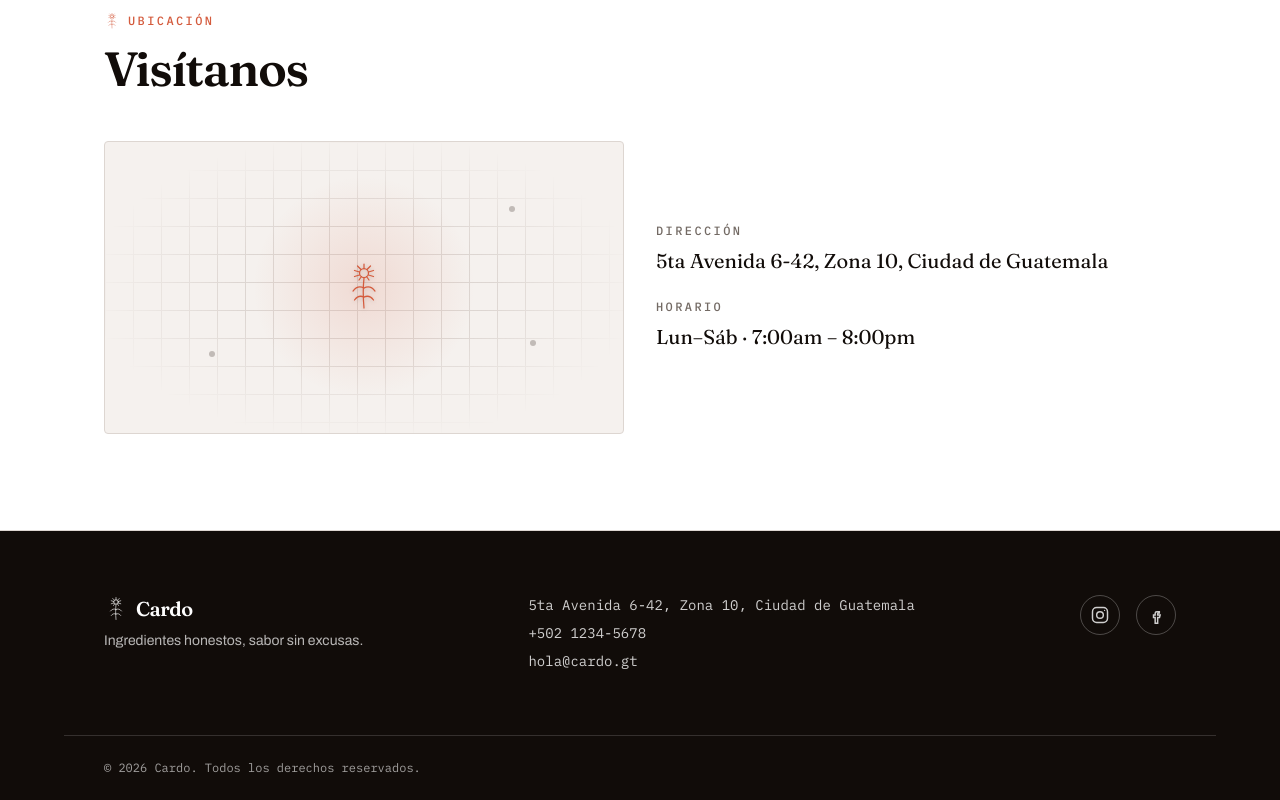
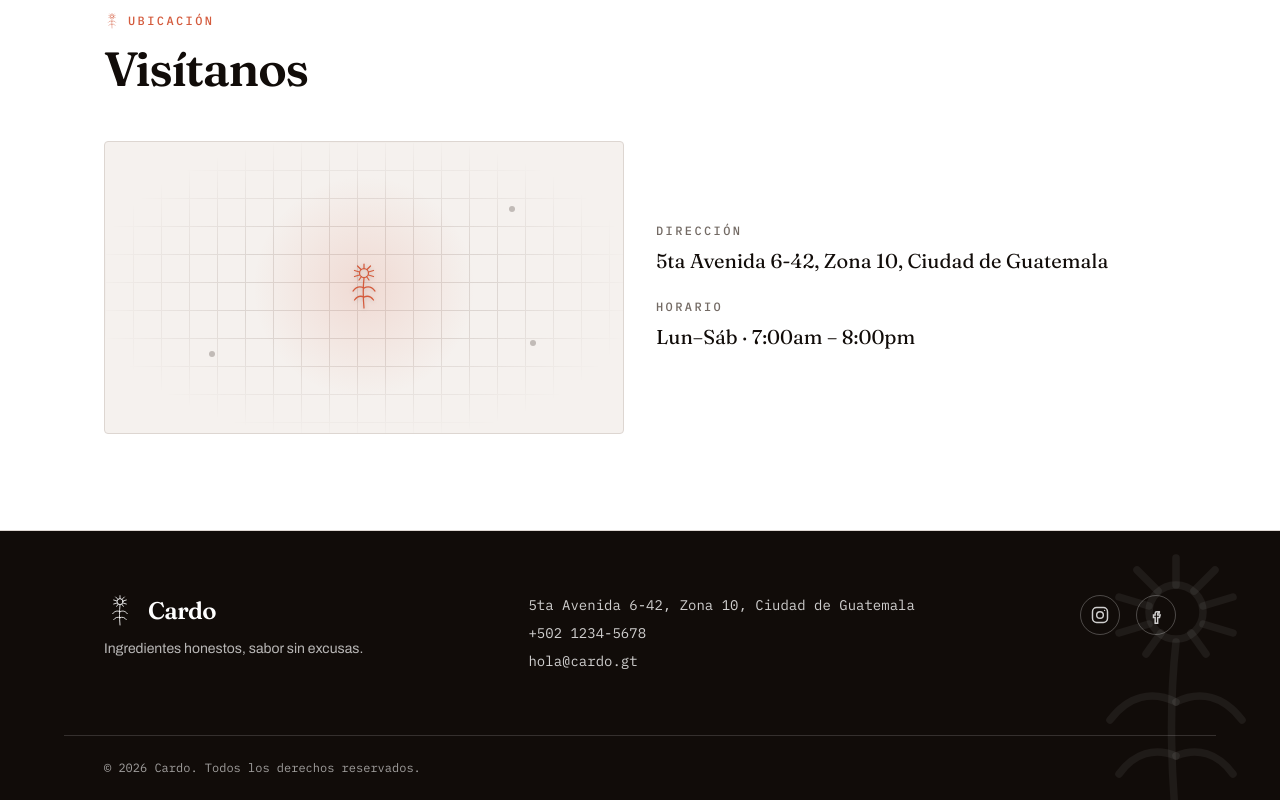
Before and after one commit to AngelsxRod/cardo, a Next.js app: page / in a window 1280 px wide. Shown: the part 3319-4119 px from the top of the page. Built offline with nearby package versions, Linux system fonts and the light colour scheme.

Commit message:
feat: agregar watermark del cardo y mejorar espaciado del footer

```diff
--- a/src/components/sections/Footer.tsx
+++ b/src/components/sections/Footer.tsx
@@ -20,14 +20,19 @@ const socialIcons: Record<string, ReactElement> = {
 
 export default function Footer() {
   return (
-    <footer id="contacto" className="border-t border-border bg-foreground text-background">
-      <Container className="flex flex-col gap-8 py-16 sm:flex-row sm:items-start sm:justify-between">
+    <footer
+      id="contacto"
+      className="relative overflow-hidden border-t border-border bg-foreground text-background"
+    >
+      <ThistleMark className="pointer-events-none absolute -bottom-10 -right-10 h-72 w-72 text-background/[0.06]" />
+
+      <Container className="relative flex flex-col gap-10 py-16 sm:flex-row sm:items-start sm:justify-between">
         <div>
-          <div className="flex items-center gap-2">
-            <ThistleMark className="h-6 w-6" />
-            <p className="font-display text-xl font-semibold tracking-tight">Cardo</p>
+          <div className="flex items-center gap-3">
+            <ThistleMark className="h-8 w-8" />
+            <p className="font-display text-2xl font-semibold tracking-tight">Cardo</p>
           </div>
-          <p className="mt-2 max-w-xs text-sm text-background/70">
+          <p className="mt-3 max-w-xs text-sm text-background/70">
             Ingredientes honestos, sabor sin excusas.
           </p>
         </div>
```
